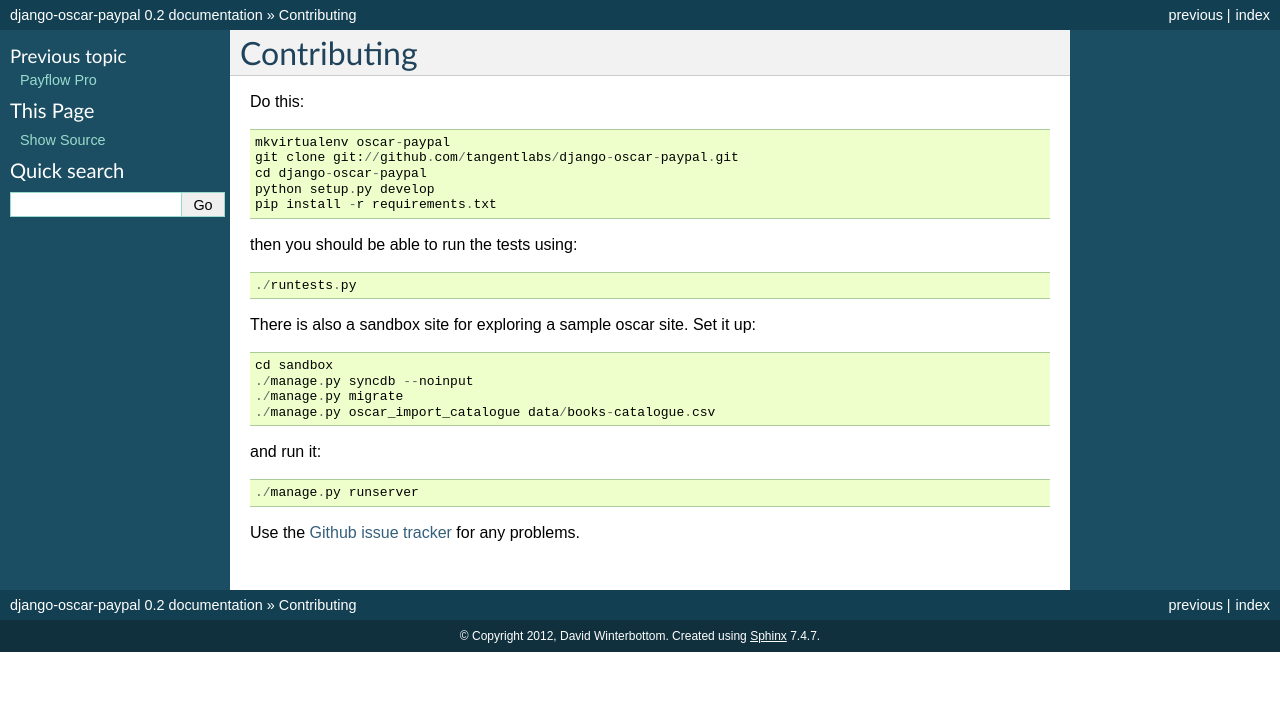
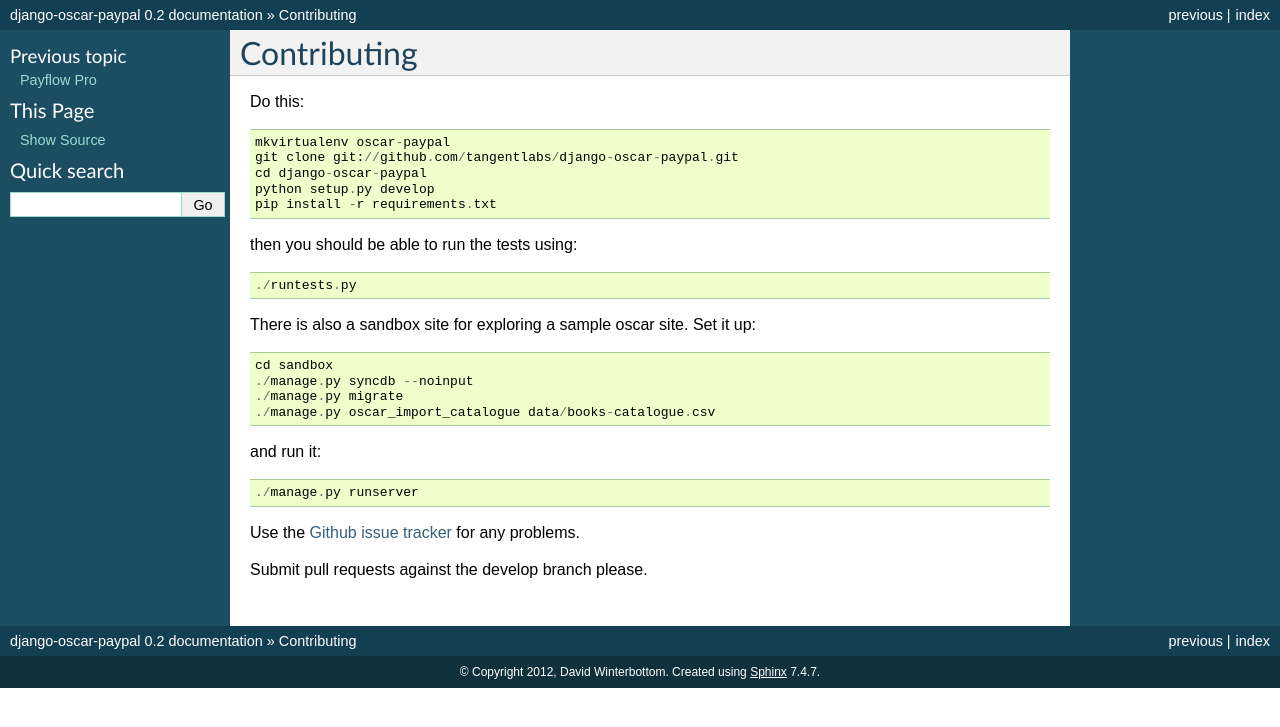
Before and after one commit to django-oscar/django-oscar-paypal, a Sphinx documentation site: the page built from docs/contributing.rst, in a window 1280 px wide. Shown: the top 727 px of the page. Built offline with Sphinx 7.4.7, drawn with Linux system fonts in a browser that asks for light colours.

Commit message:
Update contributing doc page

```diff
--- a/docs/contributing.rst
+++ b/docs/contributing.rst
@@ -28,3 +28,5 @@
 Use the `Github issue tracker`_ for any problems.
 
 .. _`Github issue tracker`: https://github.com/tangentlabs/django-oscar-paypal/issues
+
+Submit pull requests against the develop branch please.
```
